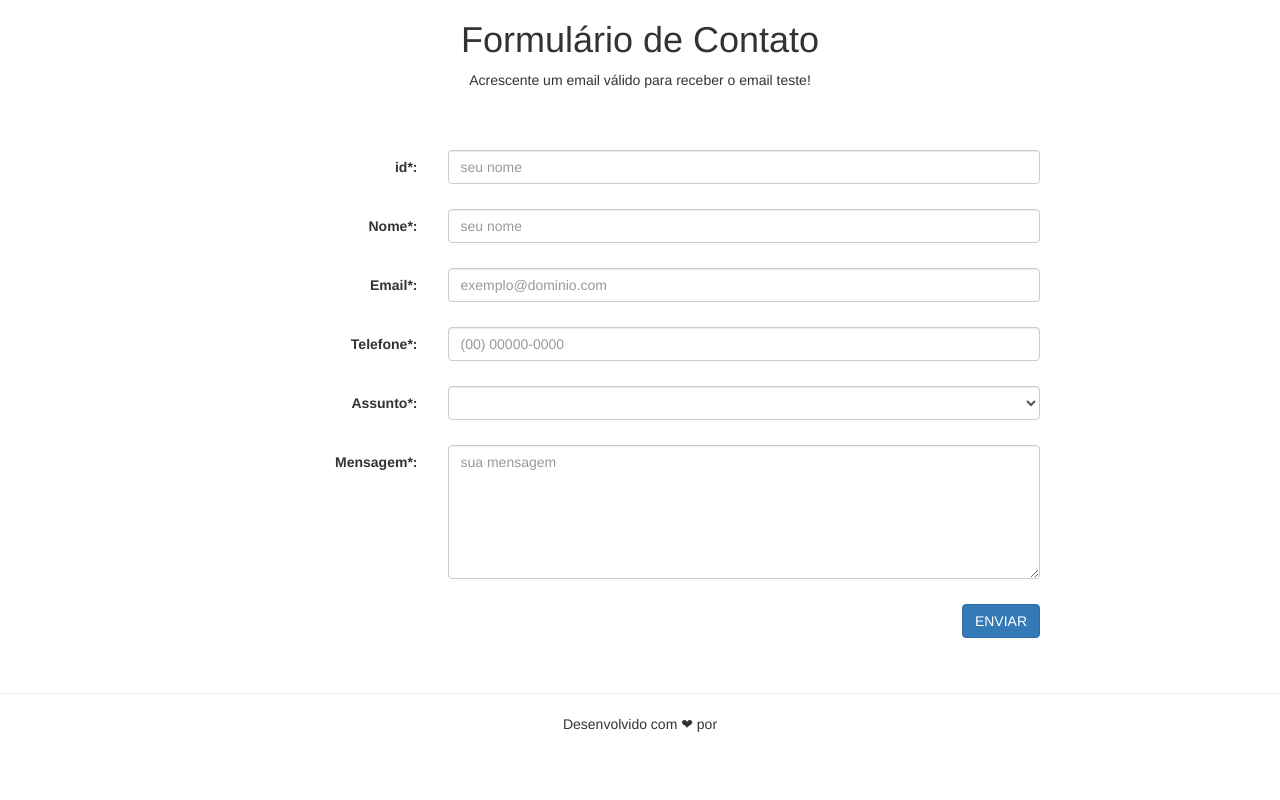
After one commit to ojuliocesar/Resto_Bar, a PHP site: page /admin/editar_pratos.php?idprato=1 in a window 1280 px wide. The commit adds this page. Run offline with PHP 8.4, Linux system fonts and the light colour scheme; data that the repository does not hold is empty; some libraries are stand-ins or nearby versions.

Commit message:
Alterar_pratos

```diff
--- a/admin/cadastrar-pratos.php
+++ b/admin/cadastrar-pratos.php
@@ -16,4 +16,4 @@ $conexao->query($sql);
 
 $conexao->close();
 
-header('location: listar_pratos.php');
+header('location: listar-pratos.php');
--- /dev/null
+++ b/admin/editar_pratos.php
@@ -0,0 +1,116 @@
+<?php include '../includes/conexao.php' ?>
+
+<html>
+    <head>
+        <meta charset="UTF-8">
+        <meta name="viewport" content="width=device-width, initial-scale=1.0">
+        <meta name="description" content="Código fonte formulario php"/>
+        <meta name="keywords" content="formulario php, bootstrap, bootstrap validator"/>
+
+
+        <title>Editar Pratos</title>
+
+        <link rel="stylesheet" type="text/css" href="https://cdnjs.cloudflare.com/ajax/libs/twitter-bootstrap/3.3.7/css/bootstrap.css" />
+        <style>
+            main, footer, .mensagem-alerta{
+                text-align: center;
+            }
+            form{
+                max-width: 800px;
+                padding-top: 30px;
+                display: block;
+                margin: 0 auto;
+            }
+            .mensagem-alerta{
+                max-width: 500px;
+                margin: 20px auto;
+            }
+        </style>
+
+    </head>
+    <body>
+        <?php
+            $id = $_GET['idprato'];
+
+            $sql = "SELECT * FROM tb_pratos WHERE id = $id";
+
+            $res = $conexao->query($sql);
+
+            $dados = mysqli_fetch_array($res);
+        ?>
+
+        <main class="container">
+            <h1>Formulário de Contato</h1>
+            <p>Acrescente um email válido para receber o email teste!</p>
+            <br>
+            <form class="form-horizontal" action="atualizar.php" method="post" role="form" data-toggle="validator">
+                <div class="form-group">
+                    <label class="control-label col-sm-3">id*:</label>
+                    <div class="col-sm-9">
+                        <input type="text" class="form-control" name="iden" id="iden" value="<?php echo $dados['id'] ?>" placeholder="seu nome" required >
+                        <div class="help-block with-errors"></div>
+                    </div>
+                </div>
+                <div class="form-group">
+                    <label class="control-label col-sm-3">Nome*:</label>
+                    <div class="col-sm-9">
+                        <input type="text" class="form-control" name="nome" id="nome" value="<?php echo $dados['name'] ?>" placeholder="seu nome" required>
+                        <div class="help-block with-errors"></div>
+                    </div>
+                </div>
+                <div class="form-group">
+                    <label class="control-label col-sm-3">Email*:</label>
+                    <div class="col-sm-9">
+                        <input type="email" class="form-control" name="email" id="email" placeholder="exemplo@dominio.com">
+                        <div class="help-block with-errors"></div>
+                    </div>
+                </div>
+                <div class="form-group">
+                    <label class="control-label col-sm-3">Telefone*:</label>
+                    <div class="col-sm-9">
+                        <input type="number" class="form-control" name="telefone" id="telefone" placeholder="(00) 00000-0000" required value="<?php $dados['id'] ?>">
+                        <div class="help-block with-errors"></div>
+                    </div>
+                </div>
+                <div class="form-group">
+                    <label class="control-label col-sm-3">Assunto*:</label>
+                    <div class="col-sm-9">
+                        <select class="form-control" name="assunto" required>
+                            <option value="" selected="selected" disabled="disabled"></option>
+                            <option value="contato">Contato</option>
+                            <option value="vendas">Vendas</option>
+                            <option value="financeiro">Financerio</option>
+                            <option value="informacoes">Informações</option>
+                        </select>
+                        <div class="help-block with-errors"></div>
+                    </div>
+                </div>
+                <div class="form-group">
+                    <label class="control-label col-sm-3">Mensagem*:</label>
+                    <div class="col-sm-9">
+                        <textarea class="form-control" id="exampleTextarea" rows="6"
+                                  id="mensagem" name="mensagem" placeholder="sua mensagem" required></textarea>
+                        <div class="help-block with-errors"></div>
+                    </div>
+                </div>
+                <div class="form-group">
+                    <div class="col-md-12 text-right">
+                        <input class = "btn btn-primary" id="submit" name="btnSend" type="submit" value="ENVIAR">
+                        <a name="formulario"></a>
+                        <div class="mensagem-alerta"></div>
+                    </div>
+                </div>
+            </form>
+        </main>
+        <footer>
+            <hr>
+            <div class="copyright">Desenvolvido com ❤ por
+                <a href="" target="_blank"></a>
+            </div>
+        </footer>
+        <script src="https://code.jquery.com/jquery-3.2.1.min.js"></script>
+        <script src="https://cdnjs.cloudflare.com/ajax/libs/twitter-bootstrap/3.3.7/js/bootstrap.min.js"></script>
+        <script src="https://cdnjs.cloudflare.com/ajax/libs/1000hz-bootstrap-validator/0.11.9/validator.min.js"></script>
+
+    </body>
+</html>
--- a/admin/listar_pratos.php
+++ /dev/null
@@ -1 +0,0 @@
-<?php
```
Also changed, not shown: admin/listar-pratos.php (added, +76 -0 lines).
